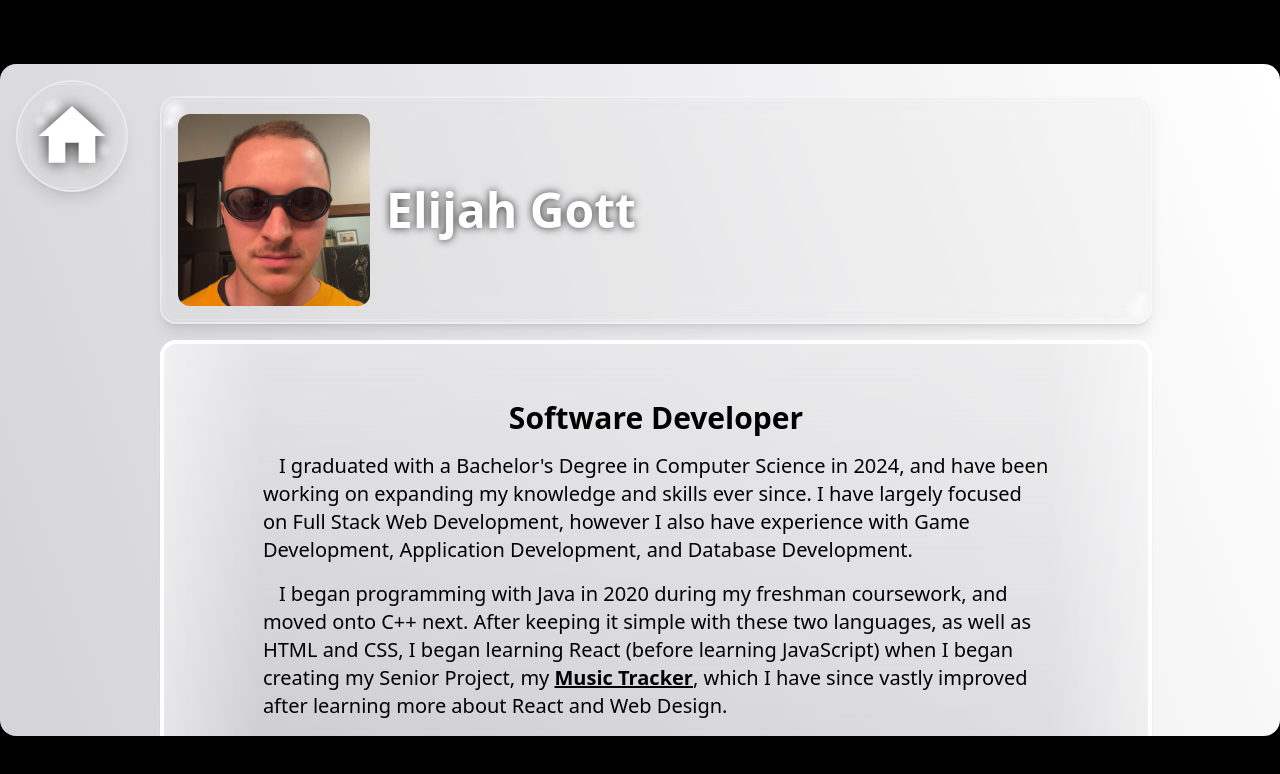
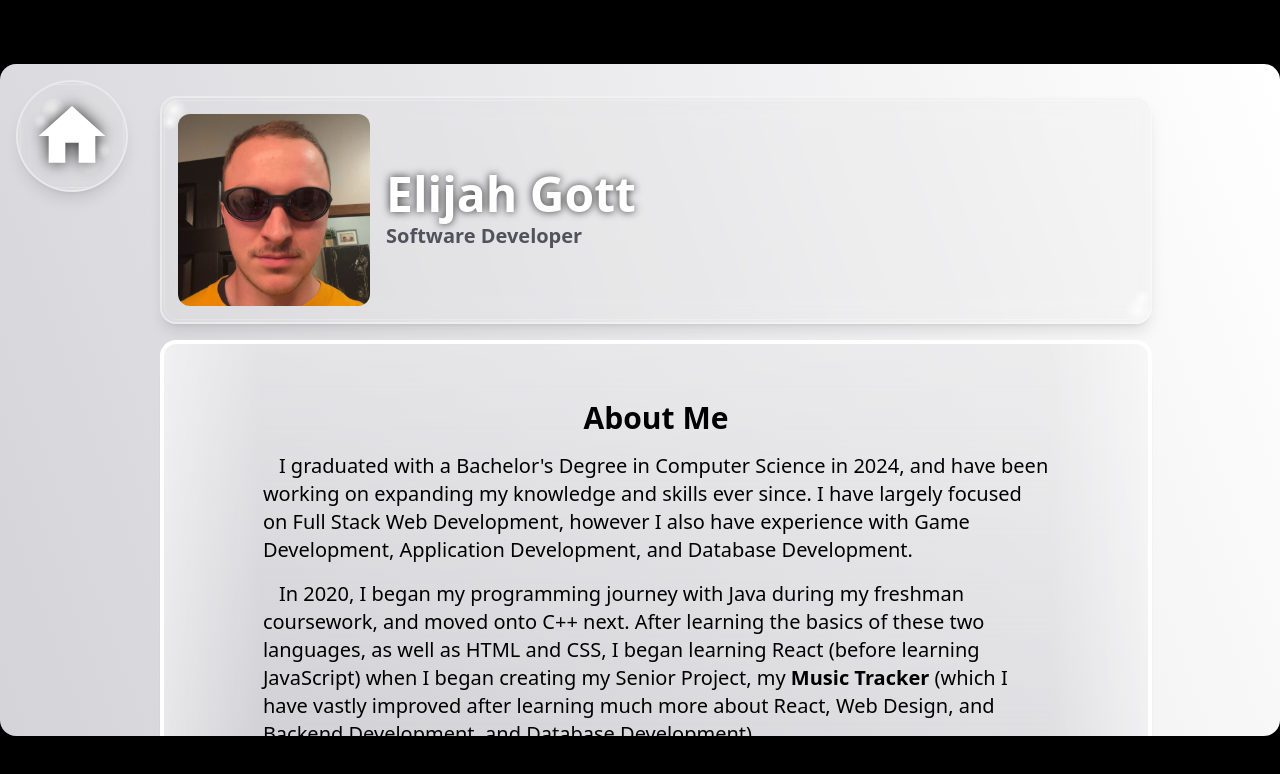
Before and after one commit to elijahgott/newPortfolio, a Next.js app: page /about-me in a window 1280 px wide. Shown: the top 774 px of the page. Built offline with nearby package versions, Linux system fonts and the light colour scheme.

Commit message:
created custom anchor component for links, added more content to about me page

```diff
--- a/app/about-me/page.tsx
+++ b/app/about-me/page.tsx
@@ -1,7 +1,7 @@
 import Image from "next/image"
 import Link from "next/link"
 
-import Channel from "../components/channel"
+import Anchor from "../components/Anchor"
 import Bubble from "../components/bubble"
 import ContentContainer from "../components/contentContainer"
 import HomeButton from "../components/homeButton"
@@ -24,6 +24,9 @@ const skillsAndTech = [
   },
   {
     'name': 'SQL'
+  },
+  {
+    'name': 'PostgreSQL'
   },
   {
     'name': 'MongoDB'
@@ -58,7 +61,10 @@ export default function AboutMe(){
                   <div className='relative w-48 aspect-square'>
                     <Image src="/channelIcons/about-me.jpg" alt="Photo of me (Elijah Gott)" fill className="rounded-xl object-contain" />
                   </div>
-                  <h1 className='h-fit ml-4 text-5xl text-center text-white font-bold drop-shadow-[0_0_4px_rgba(0,0,0,0.8)]'>Elijah Gott</h1>
+                  <div className="flex flex-col gap-1 h-fit ml-4">
+                    <h1 className='text-5xl text-center text-white font-bold drop-shadow-[0_0_4px_rgba(0,0,0,0.8)]'>Elijah Gott</h1>
+                    <h2 className="text-xl text-zinc-600 font-semibold">Software Developer</h2>
+                  </div>
                 </Bubble>
               </div>
 
@@ -67,10 +73,11 @@ export default function AboutMe(){
                   { /* professional section (business) */ }
                   <section className="mb-8">
                     <div>
-                      <h2 className='mb-4 font-bold text-3xl text-center'>Software Developer</h2>
+                      <h2 className='mb-4 font-bold text-3xl text-center'>About Me</h2>
                       <p className="mt-4 indent-4 text-xl">I graduated with a Bachelor&apos;s Degree in Computer Science in 2024, and have been working on expanding my knowledge and skills ever since. I have largely focused on Full Stack Web Development, however I also have experience with Game Development, Application Development, and Database Development.</p>
-                      <p className="mt-4 indent-4 text-xl">I began programming with Java in 2020 during my freshman coursework, and moved onto C++ next. After keeping it simple with these two languages, as well as HTML and CSS, I began learning React (before learning JavaScript) when I began creating my Senior Project, my <Link href='/projects/music-tracker' className="font-bold underline hover:text-cyan-500">Music Tracker</Link>, which I have since vastly improved after learning more about React and Web Design.</p>
-                      <p className="mt-4 indent-4 text-xl">After graduation in 2024, I have really focused on expanding my skillset in various ways. I have TAKEN COURSES ON JS AND PYTHON AND WHATNOT</p>
+                      {/* hide this inside a "More" button? */}
+                      <p className="mt-4 indent-4 text-xl">In 2020, I began my programming journey with Java during my freshman coursework, and moved onto C++ next. After learning the basics of these two languages, as well as HTML and CSS, I began learning React (before learning JavaScript) when I began creating my Senior Project, my <Anchor type="internal" linkTo="/projects/music-tracker">Music Tracker</Anchor> (which I have vastly improved after learning much more about React, Web Design, and Backend Development, and Database Development).</p>
+                      <p className="mt-4 indent-4 text-xl">After graduation in 2024, I have focused on expanding my skillset in various ways. I have taken online courses on JavaScript, Python, Full-Stack Development, and more. Most of these courses have been from <Anchor type="external" linkTo="https://www.freecodecamp.org/">FreeCodeCamp</Anchor>, but the JavaScript course was through <Anchor type="external" linkTo="https://wesbos.com/">Wes Bos</Anchor> and the Full-Stack Development course was from <Anchor type="external" linkTo="https://fullstackopen.com/en/">Full Stack Open</Anchor>. After completion of most of the courses I&apos;ve taken, I created a project using the knowledge gained to help solidify and expand my understanding. For example, after completing the Full Stack Open course, I created my <Anchor type="internal" linkTo="/projects/workout-tracker">Workout Tracker</Anchor> using much of what I learned throughout the course.</p>
                     </div>
                     <div className="mt-8 mx-auto w-fit">
                       <h3 className="text-xl text-center font-semibold">Skills and Technologies I&apos;ve learned:</h3>
--- /dev/null
+++ b/app/components/Anchor.tsx
@@ -0,0 +1,50 @@
+'use client'
+import { useAudio } from "../utils/audioContext";
+import { playSound } from '../utils/soundManager';
+
+import Link from "next/link";
+
+interface AnchorProps{
+  type: string;
+  linkTo: string;
+  children: React.ReactNode
+}
+
+export default function Anchor({type, linkTo, children}: AnchorProps){
+  const {audioUnlocked} = useAudio()
+
+  return type === 'external' ?
+  (
+    <a href={linkTo} target="_blank" className="font-bold hover:text-cyan-500"
+    onMouseEnter={() => {
+      if(audioUnlocked){
+        playSound('hover')
+      }
+    }}
+    onClick={(e) => {
+      e.stopPropagation()
+      if(audioUnlocked){
+        playSound('click')
+      }
+    }}>
+      {children}
+    </a>
+  )
+  :
+  (
+    <Link href={linkTo} className="font-bold hover:text-cyan-500"
+    onMouseEnter={() => {
+      if(audioUnlocked){
+        playSound('hover')
+      }
+    }}
+    onClick={(e) => {
+      e.stopPropagation()
+      if(audioUnlocked){
+        playSound('click')
+      }
+    }}>
+      {children}
+    </Link>
+  )
+}
--- a/app/layout.tsx
+++ b/app/layout.tsx
@@ -23,8 +23,6 @@ export const metadata: Metadata = {
 };
 
 export default function RootLayout({ children }: LayoutProps<"/">) {
-  console.log("ROOT LAYOUT RENDERED");
-
   return (
     <html
       lang="en"
--- a/app/page.tsx
+++ b/app/page.tsx
@@ -62,7 +62,6 @@ export default function Home() {
 
           <ul className="list-disc text-black dark:text-white">
             <li>dark / light mode toggle?</li>
-            <li>fix issue where music turns off when going back to home page</li>
           </ul>
 
         </div>
--- a/app/utils/audioContext.tsx
+++ b/app/utils/audioContext.tsx
@@ -10,8 +10,6 @@ type AudioContextType = {
 }
 
 const AudioContext = createContext<AudioContextType | null>(null)
-
-console.log("AUDIO PROVIDER CREATED");
 
 export function AudioProvider({children}: {children: React.ReactNode}){
   const [audioUnlocked, setAudioUnlocked] = useState(false)
```
